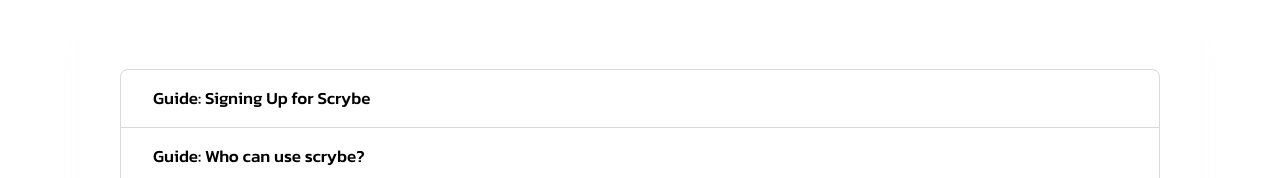
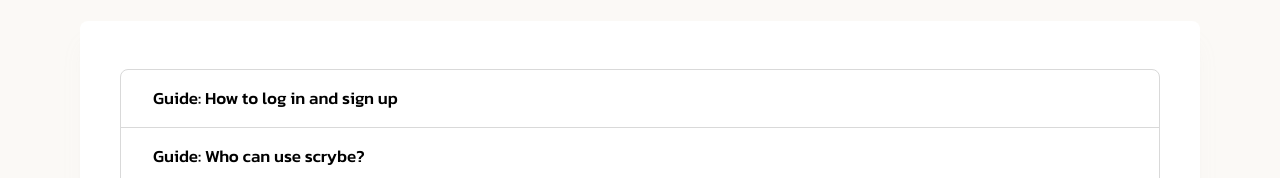
Before and after one commit to KodianKodes/customersupport.web-1, a React (Vite) app in the folder scrybe_frontend/: page /help-support-general in a window 1280 px wide. Shown: the part 737-915 px from the top of the page. Built offline with nearby package versions, Linux system fonts and the light colour scheme.

Commit message:
style(FRO-15): style update

```diff
--- a/scrybe_frontend/src/components/HelpAndSupport/cards/Cards.jsx
+++ b/scrybe_frontend/src/components/HelpAndSupport/cards/Cards.jsx
@@ -24,7 +24,7 @@ function Cards() {
           <Card
             src={general}
             header="General"
-            paragrapgh="Basic Articles that will help you get the most out of scribe"
+            paragrapgh="Basic Articles that will help you get the most out of scrybe"
           />
         </Link>
         <Card
--- a/scrybe_frontend/src/components/HelpAndSupport/general1/General1.jsx
+++ b/scrybe_frontend/src/components/HelpAndSupport/general1/General1.jsx
@@ -15,7 +15,7 @@ function General1({ setDisplay }) {
       <div className={styles.articles_cont}>
         <div className={styles.articles_wrapper}>
           <h3 onClick={() => setDisplay(false)}>
-            Guide: Signing Up for Scrybe
+            Guide: How to log in and sign up
           </h3>
           <h3>Guide: Who can use scrybe?</h3>
           <h3>Guide: How Accurate is the Transcriptor? </h3>
--- a/scrybe_frontend/src/components/HelpAndSupport/help-support-article/HelpSupportArticle.module.scss
+++ b/scrybe_frontend/src/components/HelpAndSupport/help-support-article/HelpSupportArticle.module.scss
@@ -40,17 +40,18 @@
 @media screen and (max-width: 900px) {
     .articles_cont {
         margin-top: 0r;
-        padding:0 1rem 1rem 1rem;
+        padding:0 .5rem 1rem .5rem;
         margin-bottom: 2rem;
         width: 90%;
         height: fit-content;
     }
 
     .articles_wrapper {
-        padding: 0 1rem;
+        padding: 0 .2rem;
         h3 {
-            font-size: 12px;
-            padding: 1rem ;
+            white-space: no-wrap;
+            font-size: 11px;
+            padding: 1rem 0 1rem .5rem ;
             margin-bottom: 1rem;
             color: #006CFF;
             cursor: pointer;
--- a/scrybe_frontend/src/pages/HelpAndSupport/HelpSupport.jsx
+++ b/scrybe_frontend/src/pages/HelpAndSupport/HelpSupport.jsx
@@ -5,10 +5,11 @@ import Cards from "../../components/HelpAndSupport/cards/Cards";
 import Contact from "../../components/HelpAndSupport/contact/Contact";
 import Header from "../../components/HelpAndSupport/header/Header";
 import Input from "../../components/HelpAndSupport/input/Input";
+import styles from "./HelpSupport.module.scss";
 
 function HelpSupport({ setDisplay }) {
   return (
-    <div className="HelpSupport">
+    <div className={styles.body}>
       <Header />
       <Input />
       <Cards setDisplay={setDisplay} />
--- a/scrybe_frontend/src/pages/HelpAndSupport/HelpSupport.module.scss
+++ b/scrybe_frontend/src/pages/HelpAndSupport/HelpSupport.module.scss
@@ -0,0 +1,3 @@
+.body {
+    background-color: #FBF9F6;
+}
--- a/scrybe_frontend/src/pages/HelpAndSupportGeneral/General.jsx
+++ b/scrybe_frontend/src/pages/HelpAndSupportGeneral/General.jsx
@@ -10,7 +10,7 @@ import styles from "./General.module.scss";
 function General() {
   const [display, setDisplay] = useState(true);
   return (
-    <div>
+    <div className={styles.body}>
       <Header />
 
       <div className={styles.general}>
--- a/scrybe_frontend/src/pages/HelpAndSupportGeneral/General.module.scss
+++ b/scrybe_frontend/src/pages/HelpAndSupportGeneral/General.module.scss
@@ -1,3 +1,6 @@
+.body {
+    background-color: #FBF9F6;
+}
 .general {
     padding: 0 5rem;
 }
```
